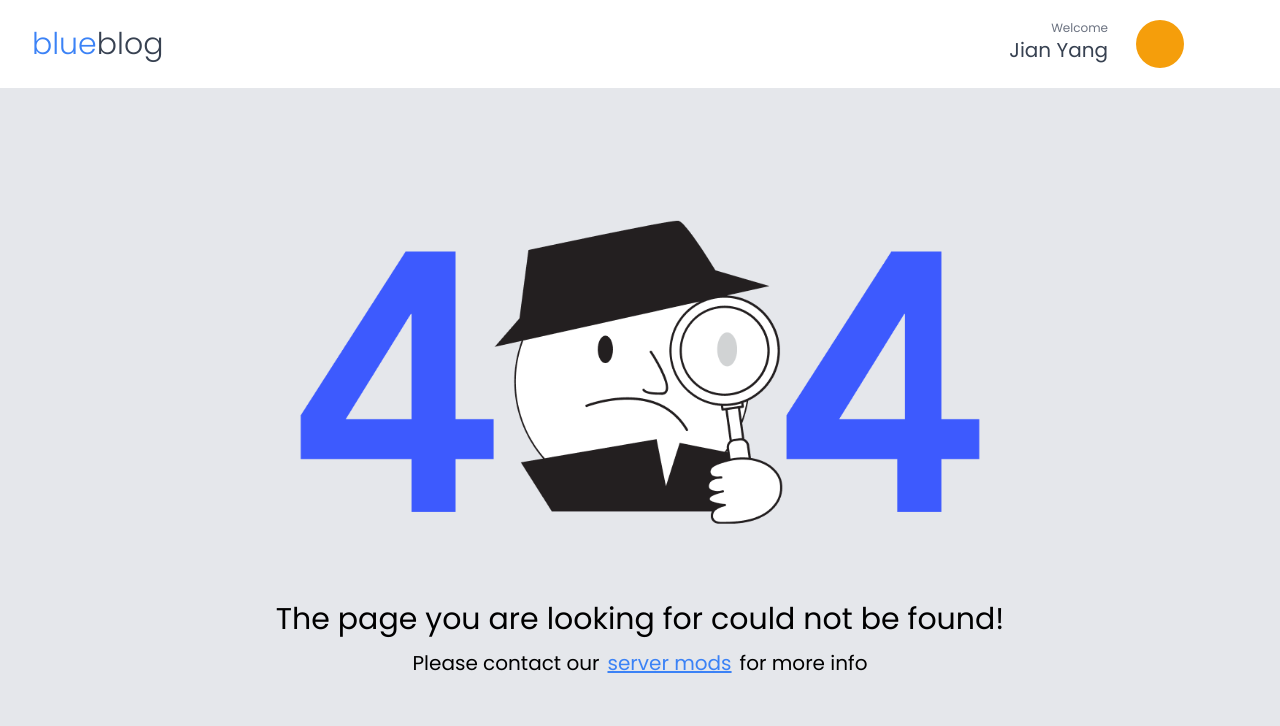
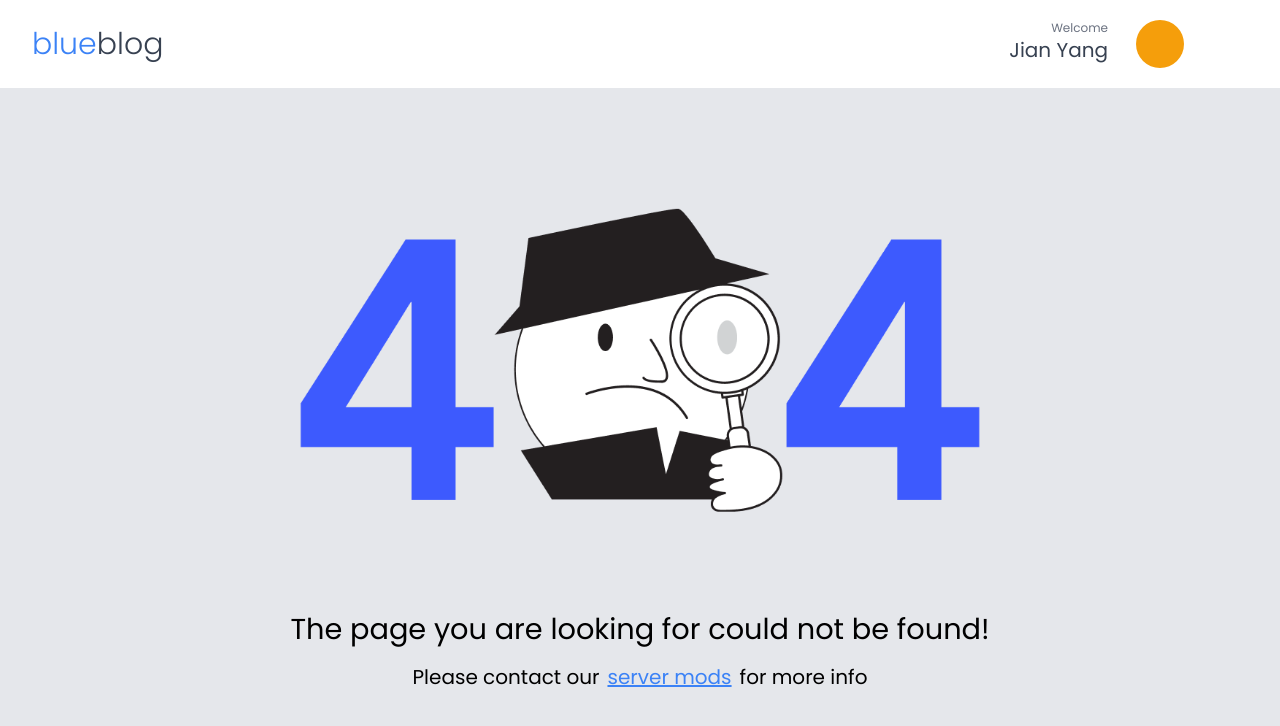
Before and after one commit to KrishnaDhingra/not-found-page, a React (Create React App) app: page / in a window 1280 px wide. Shown: the top 726 px of the page. Built offline with nearby package versions, Linux system fonts and the light colour scheme.

Commit message:
Adjusting the padding and the margins

```diff
--- a/src/App.js
+++ b/src/App.js
@@ -15,7 +15,7 @@ function App() {
 
           <div className="flex flex-col gap-3">
 
-            <p className="not-found-text text-black text-3xl text-center font-normal">The page you are looking for could not be found!</p>
+            <p className="not-found-text text-black text-center font-normal">The page you are looking for could not be found!</p>
 
             <div className="flex gap-2 justify-center">
 
--- a/src/index.css
+++ b/src/index.css
@@ -12,11 +12,13 @@ body {
   font-size: 16rem;
 }
 .not-found-text{
-  margin-top: -8rem;
+  margin-top: -7.3rem;
+  font-size: 1.8rem;
 }
 .inner-container{
   height: calc(100vh - 85px)
 }
 .not-found-image{
   transform: scale(0.73);
+  margin-top: -1rem;
 }
```
